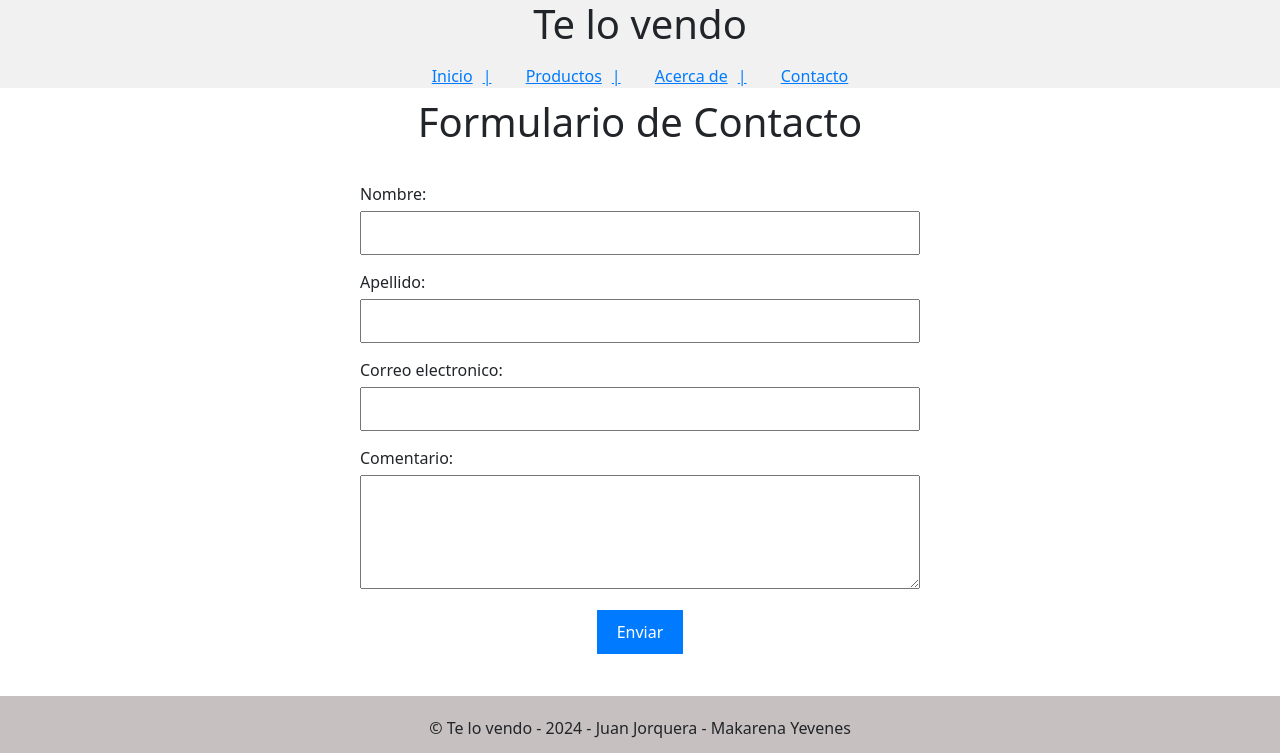
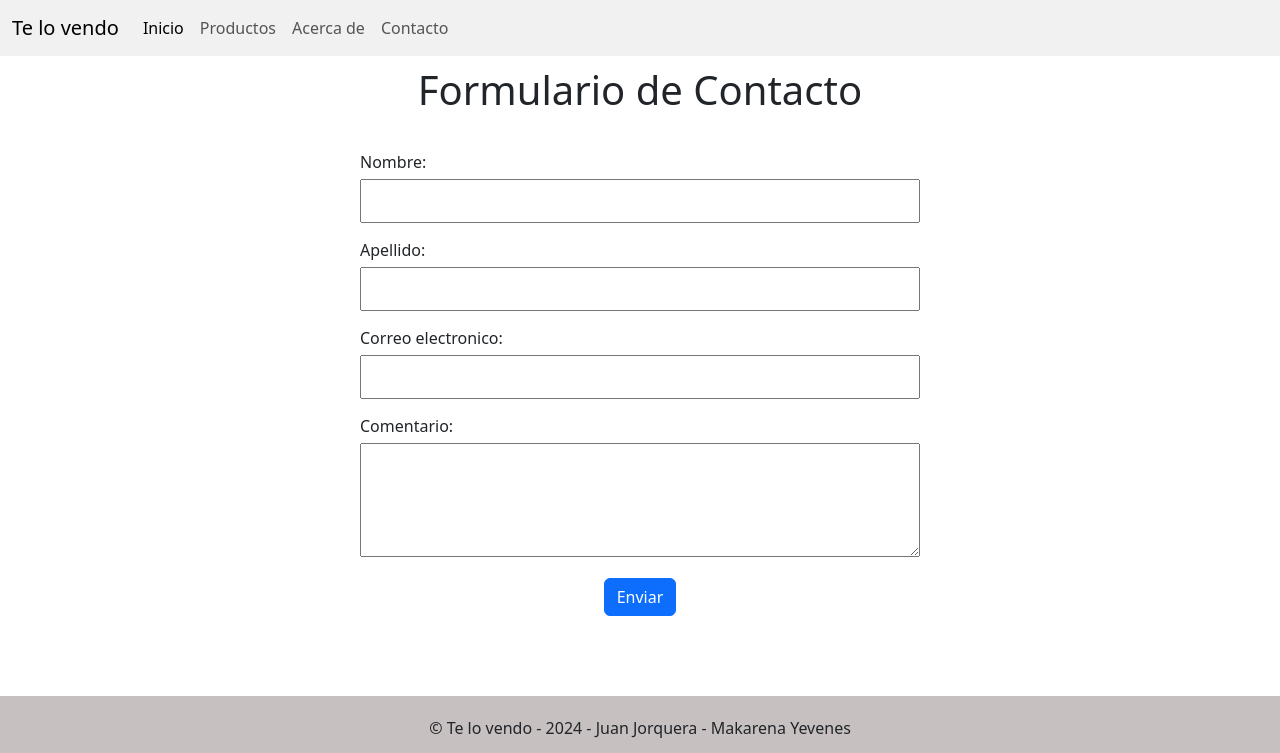
Before and after one commit to jjjorquera/ejercicio_g_mod3_sass, a website: page contacto.html in a window 1280 px wide. Shown: the top 753 px of the page. Drawn offline with nearby package versions, Linux system fonts and the light colour scheme.

Commit message:
Agregamos el navbar de bootstrap a pagina contacto, ademas de la implementacion de un modal en boton enviar

```diff
--- a/contacto.html
+++ b/contacto.html
@@ -9,13 +9,37 @@
 </head>
 <body>
     <header class="header">
-        <h1 class="header__title">Te lo vendo</h1>
+      <nav class="navbar navbar-expand-lg bg-body-warning ">
+        <div class="container-fluid">
+          <a class="navbar-brand" href="#">Te lo vendo</a>
+          <button class="navbar-toggler" type="button" data-bs-toggle="collapse" data-bs-target="#navbarNav" aria-controls="navbarNav" aria-expanded="false" aria-label="Toggle navigation">
+            <span class="navbar-toggler-icon"></span>
+          </button>
+          <div class="collapse navbar-collapse" id="navbarNav">
+            <ul class="navbar-nav">
+              <li class="nav-item">
+                <a class="nav-link active" aria-current="page" href="index1.html">Inicio</a>
+              </li>
+              <li class="nav-item">
+                <a class="nav-link" href="#">Productos</a>
+              </li>
+              <li class="nav-item">
+                <a class="nav-link" href="#">Acerca de</a>
+              </li>
+              <li class="nav-item">
+                <a class="nav-link" href="contacto.html">Contacto</a>
+              </li>
+            </ul>
+          </div>
+        </div>
+      </nav>
+        <!-- <h1 class="header__title">Te lo vendo</h1>
         <nav>
             <a class="header__nav-link" href="index1.html">Inicio</a>
             <a class="header__nav-link" href="#">Productos</a>
             <a class="header__nav-link" href="#">Acerca de</a>
             <a class="header__nav-link" href="contacto.html">Contacto</a>
-        </nav>
+        </nav> -->
     </header>
 
     <main class="main">
@@ -42,8 +66,30 @@
               <label class="main__section-form-input for="message">Comentario: </label>
               <textarea class="main__section-form-textarea name="message" id="message" rows="4" required></textarea>
             </div>
+          <!-- Button trigger modal -->
+            <button type="submit" class="btn btn-primary" data-bs-toggle="modal" data-bs-target="#exampleModal">
+              Enviar
+            </button>
 
-            <button class="main__section-form-button" type="submit">Enviar</button>
+            <!-- Modal -->
+            <div class="modal fade" id="exampleModal" tabindex="-1" aria-labelledby="exampleModalLabel" aria-hidden="true">
+              <div class="modal-dialog">
+                <div class="modal-content">
+                  <div class="modal-header">
+                    <h1 class="modal-title fs-5" id="exampleModalLabel">Alerta</h1>
+                    <button type="button" class="btn-close" data-bs-dismiss="modal" aria-label="Close"></button>
+                  </div>
+                  <div class="modal-body">
+                    Guardado con Exito!
+                  </div>
+                  <div class="modal-footer">
+                    <button type="button" class="btn btn-secondary" data-bs-dismiss="modal">Close</button>
+                    <!-- <button type="button" class="btn btn-primary">Save changes</button> -->
+                  </div>
+                </div>
+              </div>
+            </div>
+            <!-- <button id="myModal" class="main__section-form-button" type="submit">Enviar</button> -->
           </form>
 
         </section>
@@ -77,6 +123,6 @@
         </div>
     </footer>
 
-    <!-- <script src="https://cdn.jsdelivr.net/npm/bootstrap@5.3.3/dist/js/bootstrap.bundle.min.js" integrity="sha384-YvpcrYf0tY3lHB60NNkmXc5s9fDVZLESaAA55NDzOxhy9GkcIdslK1eN7N6jIeHz" crossorigin="anonymous"></script> -->
+    <script src="https://cdn.jsdelivr.net/npm/bootstrap@5.3.3/dist/js/bootstrap.bundle.min.js" integrity="sha384-YvpcrYf0tY3lHB60NNkmXc5s9fDVZLESaAA55NDzOxhy9GkcIdslK1eN7N6jIeHz" crossorigin="anonymous"></script>
 </body>
 </html>
```
